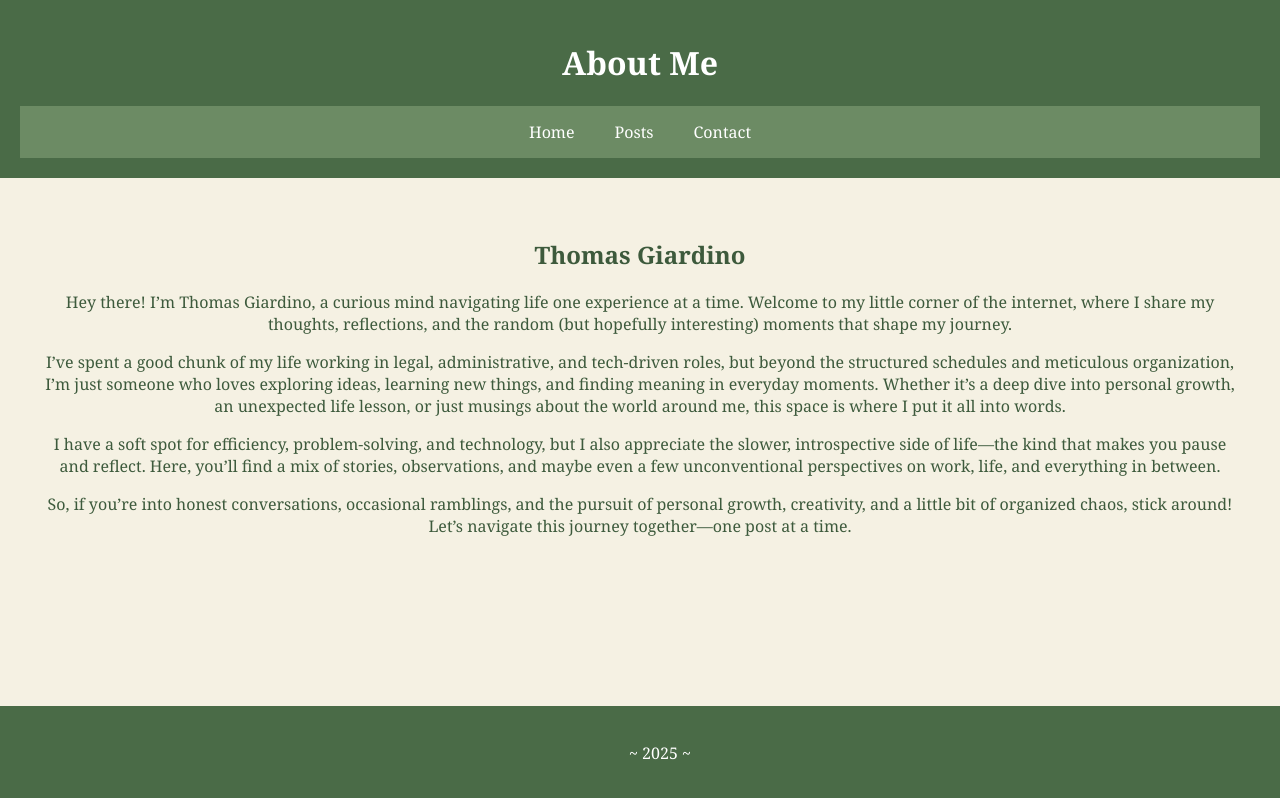
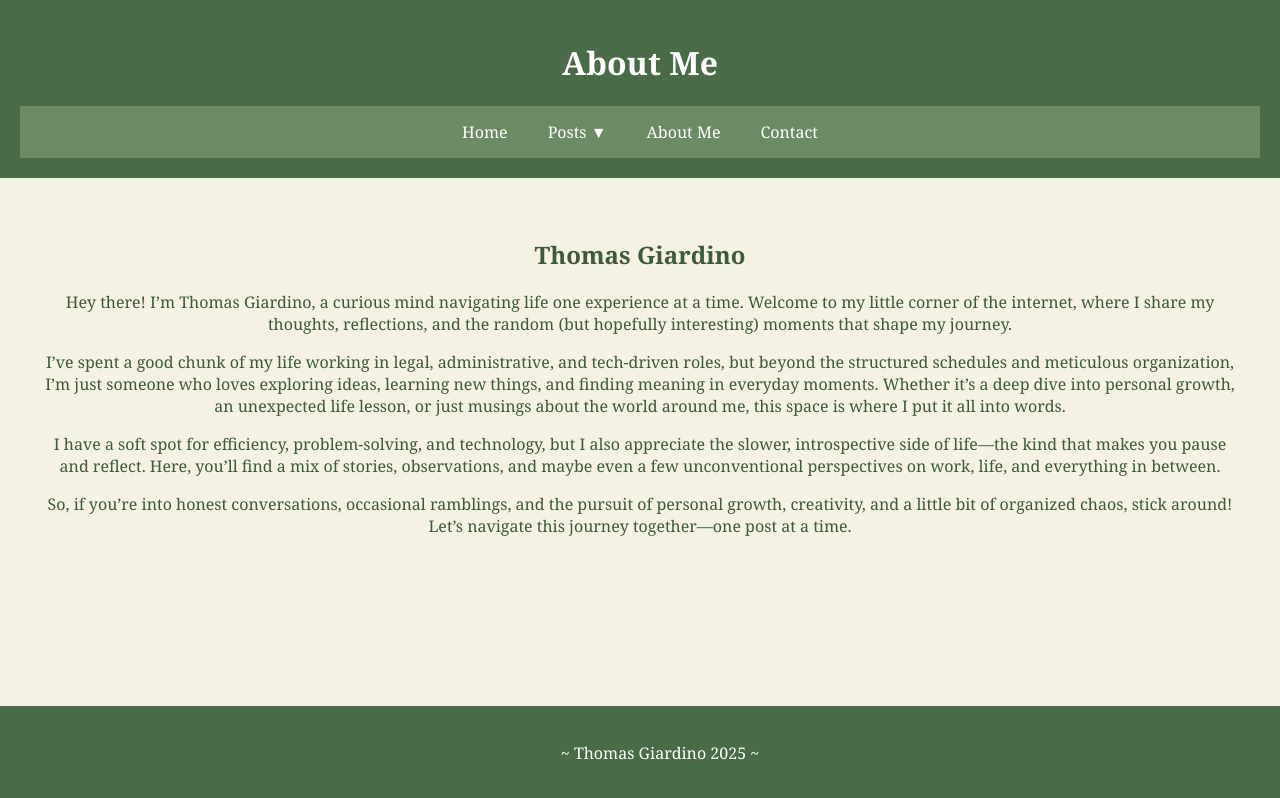
Before and after one commit to DollarAlchemy/Online-Posts, a plain HTML site: page about.html in a window 1280 px wide. Drawn offline with Linux system fonts and the light colour scheme.

Commit message:
Update about.html

```diff
--- a/about.html
+++ b/about.html
@@ -12,7 +12,15 @@
         <nav>
             <ul>
                 <li><a href="index.html">Home</a></li>
-                <li><a href="posts/2025/03/index.html">Posts</a></li>
+                <li class="dropdown">
+                    <a href="#">Posts ▼</a>
+                    <ul class="dropdown-menu">
+                        <li><a href="posts/2025/03/index.html">March 2025</a></li>
+                        <li><a href="posts/2025/04/index.html">April 2025</a></li>
+                        <li><a href="posts/2025/05/index.html">May 2025</a></li>
+                    </ul>
+                </li>
+                <li><a href="about.html">About Me</a></li>
                 <li><a href="contact.html">Contact</a></li>
             </ul>
         </nav>
@@ -30,7 +38,7 @@
         </section>
     </main>
     <footer>
-        <p>~ 2025 ~</p>
+        <p>~ Thomas Giardino 2025 ~</p>
     </footer>
 </body>
 </html>
```
